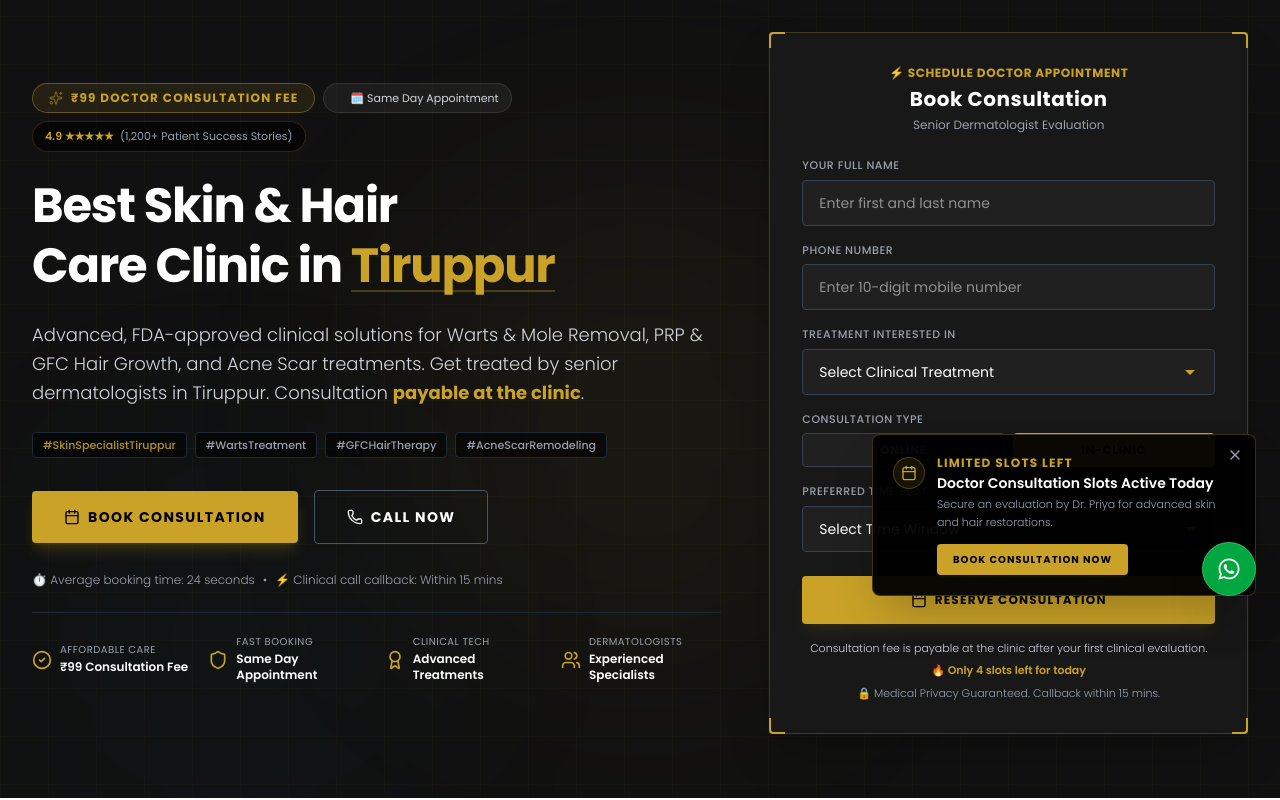
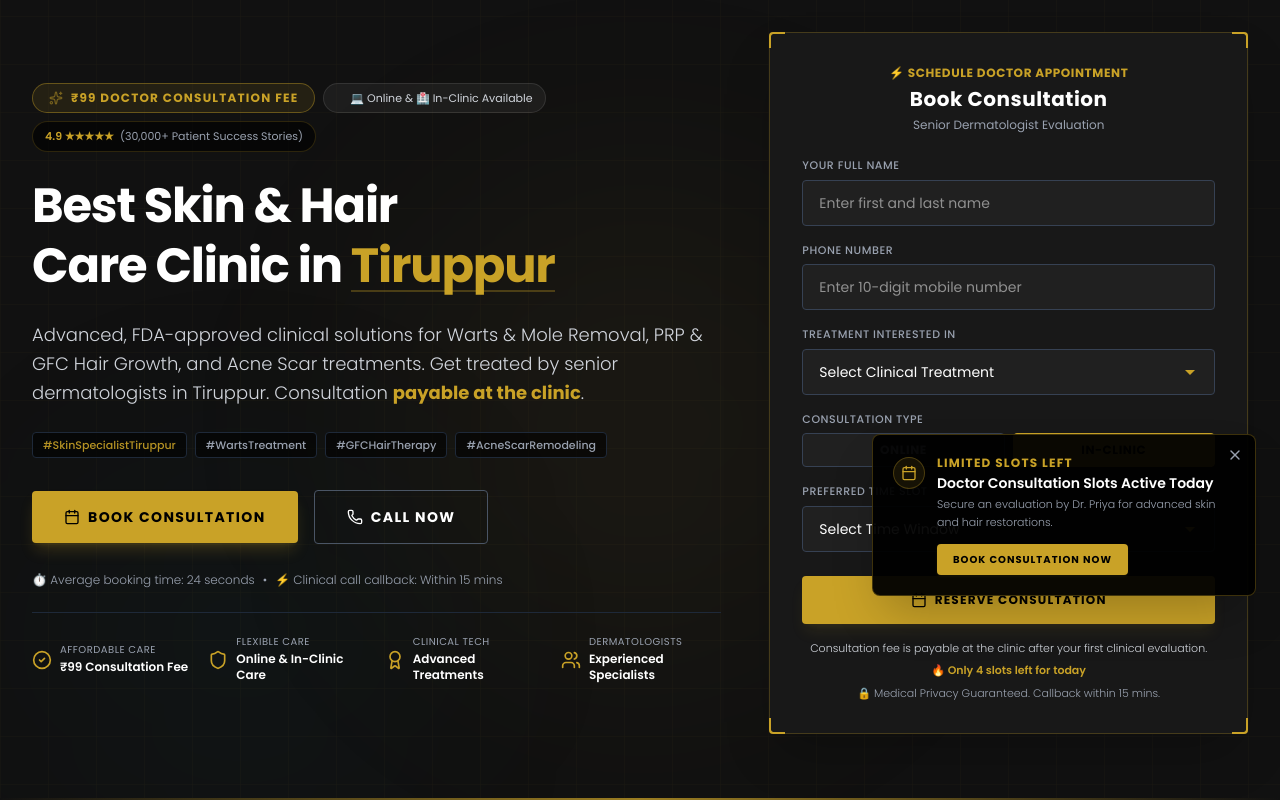
Before and after one commit to abishek2605/sarath-clicinc, a React (Vite) app: page / in a window 1280 px wide. Shown: the part 180-980 px from the top of the page. Built offline with nearby package versions, Linux system fonts and the light colour scheme.

Commit message:
refactor: update branding and UI for clinic services
- Update Google Tag ID
- Remove WhatsApp links and dependencies
- Add visual section dividers
- Update patient success metrics and service messaging

```diff
--- a/index.html
+++ b/index.html
@@ -5,13 +5,13 @@
     <meta name="viewport" content="width=device-width, initial-scale=1.0" />
     <title>Bonitaa Skin & Hair Care - Tiruppur</title>
     <!-- Google tag (gtag.js) -->
-    <script async src="https://www.googletagmanager.com/gtag/js?id=AW-18337435110"></script>
+    <script async src="https://www.googletagmanager.com/gtag/js?id=AW-18351602494"></script>
     <script>
       window.dataLayer = window.dataLayer || [];
       function gtag(){dataLayer.push(arguments);}
       gtag('js', new Date());
 
-      gtag('config', 'AW-18337435110');
+      gtag('config', 'AW-18351602494');
     </script>
   </head>
   <body>
--- a/src/App.tsx
+++ b/src/App.tsx
@@ -144,20 +144,26 @@ export default function App() {
       {/* 2. Key Trust Bar */}
       <TrustBar />
 
-      {/* 3. Main content sections */}
+      {/* 3. Main content sections with distinct visual separators */}
       <main id="main-content">
         <Hero onSuccess={handleLeadSuccess} />
 
+        <div className="section-divider-gold"></div>
         <Treatments onSelectTreatment={handleSelectTreatment} />
 
+        <div className="section-divider-gold"></div>
         <WhyChooseUs />
 
+        <div className="section-divider-gold"></div>
         <BeforeAfter />
 
+        <div className="section-divider-gold"></div>
         <InstagramReels onBookClick={handleGlobalBookClick} />
 
+        <div className="section-divider-gold"></div>
         <Testimonials />
 
+        <div className="section-divider-gold"></div>
         <MapSection />
       </main>
 
--- a/src/components/Footer.tsx
+++ b/src/components/Footer.tsx
@@ -1,9 +1,8 @@
 import React, { useState } from 'react';
 import { Logo } from './Header';
 import { Phone, MapPin, Globe, ChevronDown, BookOpen, ShieldCheck, Activity, X } from 'lucide-react';
-import { FaInstagram, FaFacebookF, FaWhatsapp, FaMapMarkerAlt } from 'react-icons/fa';
+import { FaInstagram, FaFacebookF, FaMapMarkerAlt } from 'react-icons/fa';
 
-const WhatsappIcon = FaWhatsapp as unknown as React.FC<{ className?: string }>;
 const InstagramIcon = FaInstagram as unknown as React.FC<{ className?: string }>;
 const FacebookIcon = FaFacebookF as unknown as React.FC<{ className?: string }>;
 const MapMarkerIcon = FaMapMarkerAlt as unknown as React.FC<{ className?: string }>;
@@ -88,9 +87,6 @@ export default function Footer({ onAdminClick }: FooterProps) {
               We specialize in advanced medical skin rejuvenation, clinical chemical peeling, acne scar remodeling, and autologous growth-factor hair density restoration therapies.
             </p>
             <div className="flex gap-3">
-              <a href="https://wa.me/919092136969" target="_blank" rel="noreferrer" className="w-10 h-10 rounded-full border border-gray-800 flex items-center justify-center text-gray-400 hover:text-green-400 hover:border-green-500 transition-all duration-200 bg-black/40" id="footer-whatsapp-link" aria-label="WhatsApp">
-                <WhatsappIcon className="w-5 h-5" />
-              </a>
               <a href="https://instagram.com" target="_blank" rel="noreferrer" className="w-10 h-10 rounded-full border border-gray-800 flex items-center justify-center text-gray-400 hover:text-pink-400 hover:border-pink-500 transition-all duration-200 bg-black/40" id="footer-instagram-link" aria-label="Instagram">
                 <InstagramIcon className="w-5 h-5" />
               </a>
--- a/src/components/Hero.tsx
+++ b/src/components/Hero.tsx
@@ -144,11 +144,11 @@ export default function Hero({ onSuccess }: HeroProps) {
               </div>
               <div className="inline-flex items-center gap-1.5 bg-white/5 border border-white/10 rounded-full px-3 py-1.5 w-fit text-[11px] text-gray-300">
                 <span className="w-2 h-2 rounded-full bg-green-500 animate-ping"></span>
-                🗓️ Same Day Appointment
+                💻 Online & 🏥 In-Clinic Available
               </div>
               <div className="inline-flex items-center gap-1.5 bg-black/60 border border-gold/20 rounded-full px-3 py-1.5 w-fit text-[11px] text-gold font-semibold">
                 <span>4.9 ★★★★★</span>
-                <span className="text-gray-400 font-normal">(1,200+ Patient Success Stories)</span>
+                <span className="text-gray-400 font-normal">(30,000+ Patient Success Stories)</span>
               </div>
             </div>
 
@@ -219,8 +219,8 @@ export default function Hero({ onSuccess }: HeroProps) {
               <div className="flex items-center gap-2" id="indicator-sameday">
                 <Shield className="w-5 h-5 text-gold shrink-0" />
                 <div className="text-left">
-                  <p className="text-[10px] uppercase tracking-wider text-gray-400 leading-none">Fast Booking</p>
-                  <p className="text-xs font-semibold text-white mt-1">Same Day Appointment</p>
+                  <p className="text-[10px] uppercase tracking-wider text-gray-400 leading-none">Flexible Care</p>
+                  <p className="text-xs font-semibold text-white mt-1">Online & In-Clinic Care</p>
                 </div>
               </div>
 
--- a/src/components/InstagramReels.tsx
+++ b/src/components/InstagramReels.tsx
@@ -1,9 +1,8 @@
 import React, { useState, useRef } from 'react';
 import { ExternalLink, ChevronLeft, ChevronRight, Maximize2, Grid, Calendar, X, ChevronUp, ChevronDown, Sparkles } from 'lucide-react';
-import { FaInstagram, FaWhatsapp } from 'react-icons/fa';
+import { FaInstagram } from 'react-icons/fa';
 
 const InstagramIcon = FaInstagram as unknown as React.FC<{ className?: string }>;
-const WhatsappIcon = FaWhatsapp as unknown as React.FC<{ className?: string }>;
 
 interface ReelItem {
   id: string;
@@ -408,15 +407,13 @@ export default function InstagramReels({ onBookClick }: InstagramReelsProps) {
               <span>Follow Profile</span>
             </a>
 
-            <a
-              href="https://wa.me/919092136969?text=Hi%20Bonitaa%20Clinic,%20I%20saw%20your%20Instagram%20reels%20and%20want%20to%20book%20a%20consultation."
-              target="_blank"
-              rel="noopener noreferrer"
-              className="flex-1 md:flex-none bg-green-600 hover:bg-green-500 text-white font-bold text-xs uppercase tracking-widest py-3 px-5 rounded-lg text-center transition-all flex items-center justify-center gap-2 shadow-lg"
+            <button
+              onClick={onBookClick}
+              className="flex-1 md:flex-none bg-gold hover:bg-gold/90 text-black font-bold text-xs uppercase tracking-widest py-3 px-5 rounded-lg text-center transition-all flex items-center justify-center gap-2 shadow-lg cursor-pointer"
             >
-              <WhatsappIcon className="w-4 h-4" />
-              <span>WhatsApp Us</span>
-            </a>
+              <Calendar className="w-4 h-4" />
+              <span>Book Consultation</span>
+            </button>
           </div>
         </div>
 
@@ -514,13 +511,10 @@ export default function InstagramReels({ onBookClick }: InstagramReelsProps) {
                   </button>
                 ) : (
                   <a
-                    href="https://wa.me/919092136969"
-                    target="_blank"
-                    rel="noopener noreferrer"
-                    className="flex-1 bg-green-600 hover:bg-green-500 text-white text-xs font-bold py-2.5 px-4 rounded-lg transition-all flex items-center justify-center gap-1.5 uppercase tracking-wider"
+                    href="tel:9092136969"
+                    className="flex-1 bg-gold hover:bg-gold/90 text-black text-xs font-bold py-2.5 px-4 rounded-lg transition-all flex items-center justify-center gap-1.5 uppercase tracking-wider"
                   >
-                    <WhatsappIcon className="w-4 h-4" />
-                    <span>WhatsApp</span>
+                    <span>Call Clinic</span>
                   </a>
                 )}
               </div>
--- a/src/components/MapSection.tsx
+++ b/src/components/MapSection.tsx
@@ -73,21 +73,6 @@ export default function MapSection() {
                     <p className="text-black font-semibold">10:00 AM - 07:00 PM <span className="text-gray-500 font-light text-xs">(All Days Open)</span></p>
                   </div>
                 </div>
-
-                {/* WhatsApp Chat Button */}
-                <div className="pt-2">
-                  <a
-                    href="https://wa.me/919092136969?text=Hi%20I%20am%20interested%20in%20booking%20a%20Free%20Consultation%20at%20Bonitaa%20Tiruppur"
-                    target="_blank"
-                    rel="noreferrer"
-                    className="w-full bg-green-600 hover:bg-green-700 text-white font-bold text-xs uppercase tracking-wider py-3 px-4 rounded transition-all duration-200 flex items-center justify-center gap-2 shadow"
-                  >
-                    <svg className="w-4 h-4 fill-current text-white" viewBox="0 0 24 24">
-                      <path d="M.057 24l1.687-6.163c-1.041-1.804-1.588-3.849-1.587-5.946C.06 5.348 5.397.01 12.008.01c3.202.001 6.212 1.246 8.477 3.514 2.266 2.268 3.507 5.28 3.505 8.484-.004 6.657-5.34 11.997-11.953 11.997-2.005-.001-3.973-.502-5.724-1.457L0 24zm6.59-4.846c1.6.95 3.188 1.449 4.825 1.451 5.436 0 9.86-4.42 9.864-9.864.002-2.637-1.03-5.114-2.905-6.99C16.558 1.875 14.09 .845 11.458.845c-5.441 0-9.866 4.423-9.87 9.868-.002 1.798.487 3.554 1.417 5.11L1.956 22.01l6.234-1.636z" />
-                    </svg>
-                    Chat With Us Instantly
-                  </a>
-                </div>
               </div>
             </div>
 
--- a/src/components/Popups.tsx
+++ b/src/components/Popups.tsx
@@ -1,11 +1,8 @@
 import React, { useState, useEffect } from 'react';
 import { X, Phone, Gift, Calendar, AlertCircle } from 'lucide-react';
-import { FaWhatsapp } from 'react-icons/fa';
 import { LeadSubmission } from '../types';
 import { TREATMENTS_LIST } from './Hero';
 import { sendLeadToFormspree } from '../services/formspree';
-
-const WhatsappIcon = FaWhatsapp as unknown as React.FC<{ className?: string }>;
 
 interface PopupsProps {
   onBookClick: () => void;
@@ -111,9 +108,6 @@ export default function Popups({ onBookClick, onSuccess }: PopupsProps) {
     setShowScrollPopup(false);
     setScrollPopupDismissed(true);
   };
-
-  // WhatsApp helper link
-  const whatsAppLink = 'https://wa.me/919092136969?text=Hi%20I%2520am%2520interested%2520in%2520booking%2520a%2520Free%2520Skin%2520or%2520Hair%2520Consultation%2520at%2520Bonitaa%2520Tiruppur.';
 
   return (
     <>
@@ -245,23 +239,8 @@ export default function Popups({ onBookClick, onSuccess }: PopupsProps) {
         </div>
       )}
 
-      {/* Floating WhatsApp Action Button across all viewports */}
-      <a
-        href="https://wa.me/919092136969"
-        target="_blank"
-        rel="noreferrer"
-        aria-label="Chat with us on WhatsApp"
-        className="flex fixed bottom-20 right-4 sm:bottom-6 sm:right-6 z-50 bg-green-600 hover:bg-green-500 text-white p-3.5 rounded-full shadow-2xl border border-white/20 items-center gap-2.5 transition-all transform hover:scale-105 active:scale-95 group"
-        id="floating-whatsapp-btn"
-      >
-        <WhatsappIcon className="w-6 h-6 text-white" />
-        <span className="text-xs font-bold tracking-wider uppercase pr-1 hidden group-hover:inline transition-all">
-          Chat With Clinic
-        </span>
-      </a>
-
       {/* C. STICKY MOBILE BOTTOM CTA BAR */}
-      <div className="fixed bottom-0 left-0 w-full z-40 bg-[#0E0E0E]/95 backdrop-blur shadow-lg border-t border-gold/20 grid grid-cols-3 sm:hidden pb-[env(safe-area-inset-bottom,0px)]" id="mobile-sticky-cta">
+      <div className="fixed bottom-0 left-0 w-full z-40 bg-[#0E0E0E]/95 backdrop-blur shadow-lg border-t border-gold/20 grid grid-cols-2 sm:hidden pb-[env(safe-area-inset-bottom,0px)]" id="mobile-sticky-cta">
         {/* Call Now Button */}
         <a
           href="tel:9092136969"
@@ -270,18 +249,6 @@ export default function Popups({ onBookClick, onSuccess }: PopupsProps) {
         >
           <Phone className="w-4 h-4 text-gold" />
           <span className="text-[9px] uppercase tracking-widest text-gray-300 font-bold">Call Now</span>
-        </a>
-
-        {/* WhatsApp Button */}
-        <a
-          href={whatsAppLink}
-          target="_blank"
-          rel="noreferrer"
-          className="flex flex-col items-center justify-center gap-1 py-3 border-r border-gray-900 hover:bg-black transition-colors"
-          id="mobile-sticky-whatsapp"
-        >
-          <WhatsappIcon className="w-4 h-4 text-green-500" />
-          <span className="text-[9px] uppercase tracking-widest text-gray-300 font-bold">WhatsApp</span>
         </a>
 
         {/* Book Appointment Button */}
--- a/src/components/ThankYouPage.tsx
+++ b/src/components/ThankYouPage.tsx
@@ -1,9 +1,6 @@
 import React, { useEffect } from 'react';
 import { CheckCircle2, Calendar, Phone, MapPin, ArrowLeft, Clock, Sparkles, ShieldCheck } from 'lucide-react';
-import { FaWhatsapp } from 'react-icons/fa';
 import { LeadSubmission } from '../types';
-
-const WhatsappIcon = FaWhatsapp as unknown as React.FC<{ className?: string }>;
 
 interface ThankYouPageProps {
   lead?: LeadSubmission | null;
@@ -19,11 +16,9 @@ export default function ThankYouPage({ lead, onReturnHome }: ThankYouPageProps)
     if (typeof window !== 'undefined' && (window as any).gtag) {
       try {
         (window as any).gtag('event', 'conversion', {
-          'send_to': 'AW-18337435110',
-          'value': 99.0,
-          'currency': 'INR'
+          'send_to': 'AW-18351602494/qDJLCP-64dccEL723K5E'
         });
-        console.log('gtag conversion fired for AW-18337435110');
+        console.log('gtag conversion fired for AW-18351602494/qDJLCP-64dccEL723K5E');
       } catch (err) {
         console.error('Error firing gtag conversion:', err);
       }
@@ -148,30 +143,19 @@ export default function ThankYouPage({ lead, onReturnHome }: ThankYouPageProps)
             </li>
             <li className="flex items-start gap-2">
               <span className="text-gold font-bold">2.</span>
-              <span>You will receive an SMS / WhatsApp message with exact token time & direction link.</span>
+              <span>You will receive an SMS message with exact token time & direction link.</span>
             </li>
           </ul>
         </div>
 
         {/* Quick Action Buttons */}
-        <div className="grid grid-cols-1 sm:grid-cols-2 gap-3 pt-2">
-          <a
-            href={`https://wa.me/919092136969?text=${encodeURIComponent(`Hi Bonitaa Clinic! My name is ${patientName}. I just booked an online appointment for ${treatmentName}. Please confirm my slot.`)}`}
-            target="_blank"
-            rel="noreferrer"
-            className="w-full bg-gold hover:bg-gold/90 text-black font-bold text-xs uppercase tracking-widest py-3.5 px-4 rounded transition-all duration-300 flex items-center justify-center gap-2 cursor-pointer shadow-lg"
-            id="thankyou-whatsapp-btn"
-          >
-            <WhatsappIcon className="w-4 h-4 text-black" />
-            Instant WhatsApp Confirmation
-          </a>
-
+        <div className="pt-2">
           <a
             href="tel:9092136969"
-            className="w-full bg-black/60 border border-gray-700 hover:border-gold hover:text-gold text-white font-bold text-xs uppercase tracking-widest py-3.5 px-4 rounded transition-all duration-300 flex items-center justify-center gap-2"
+            className="w-full bg-gold hover:bg-gold/90 text-black font-bold text-xs uppercase tracking-widest py-3.5 px-4 rounded transition-all duration-300 flex items-center justify-center gap-2 cursor-pointer shadow-lg"
             id="thankyou-call-btn"
           >
-            <Phone className="w-4 h-4 text-gold" />
+            <Phone className="w-4 h-4 text-black" />
             Call Clinic Directly
           </a>
         </div>
--- a/src/components/TrustBar.tsx
+++ b/src/components/TrustBar.tsx
@@ -10,7 +10,7 @@ export default function TrustBar() {
     },
     {
       icon: <Calendar className="w-4 h-4 text-gold shrink-0" />,
-      text: 'Same Day Appointment',
+      text: 'Online & In-Clinic Care',
       highlight: false
     },
     {
--- a/src/index.css
+++ b/src/index.css
@@ -24,4 +24,29 @@
 
 html {
   scroll-behavior: smooth;
+  scroll-padding-top: 100px;
 }
+
+/* Premium Gold Gradient Section Divider */
+.section-divider-gold {
+  height: 3px;
+  width: 100%;
+  background: linear-gradient(90deg, rgba(201, 162, 39, 0) 0%, rgba(201, 162, 39, 0.75) 50%, rgba(201, 162, 39, 0) 100%);
+}
+
+.section-divider-dark {
+  height: 4px;
+  width: 100%;
+  background: linear-gradient(90deg, #111111 0%, #222222 50%, #111111 100%);
+}
+
+/* Safe zone bottom offset to prevent floating action overlaps on mobile */
+body {
+  padding-bottom: env(safe-area-inset-bottom, 0px);
+}
+
+@media (max-width: 640px) {
+  section {
+    scroll-margin-top: 90px;
+  }
+}
```
